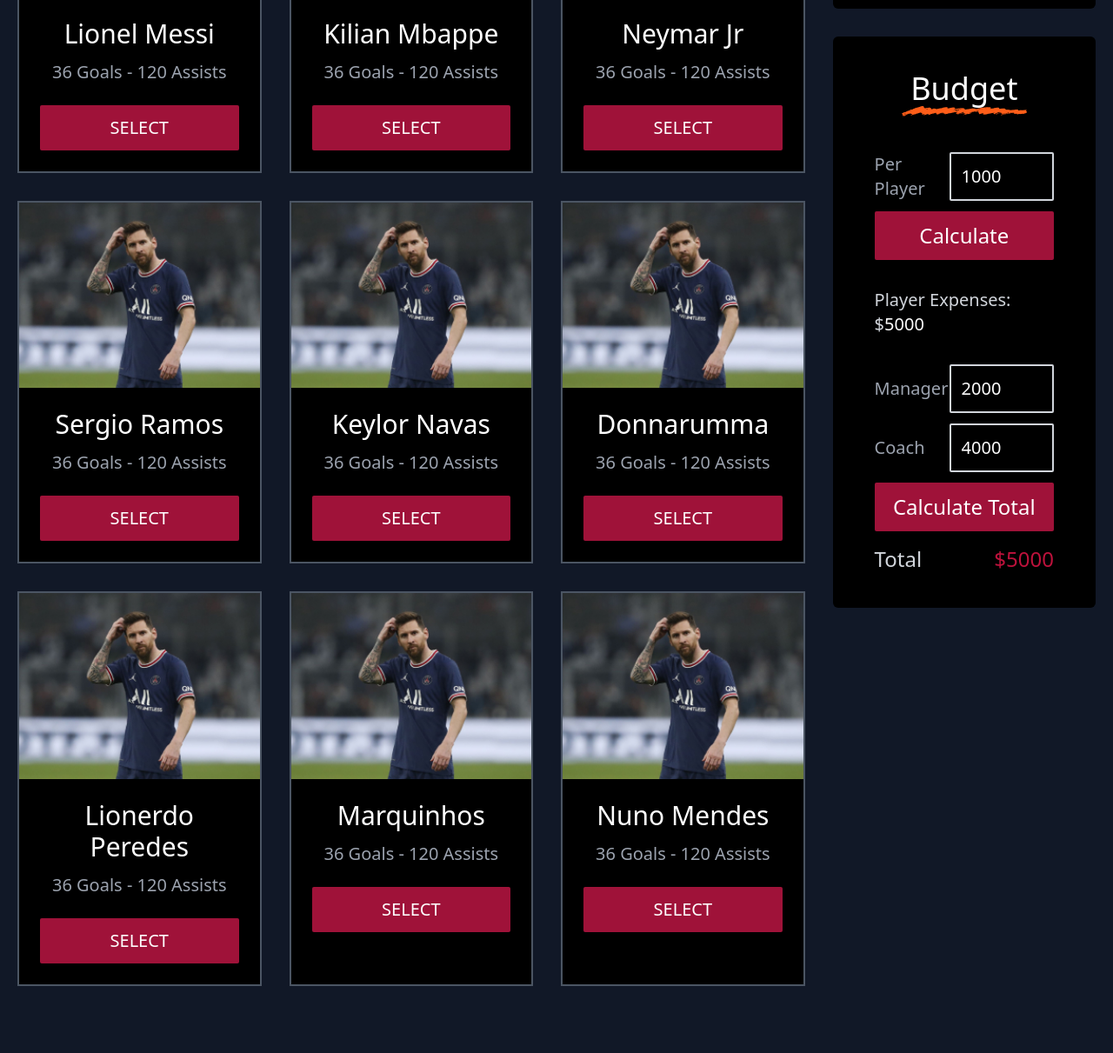
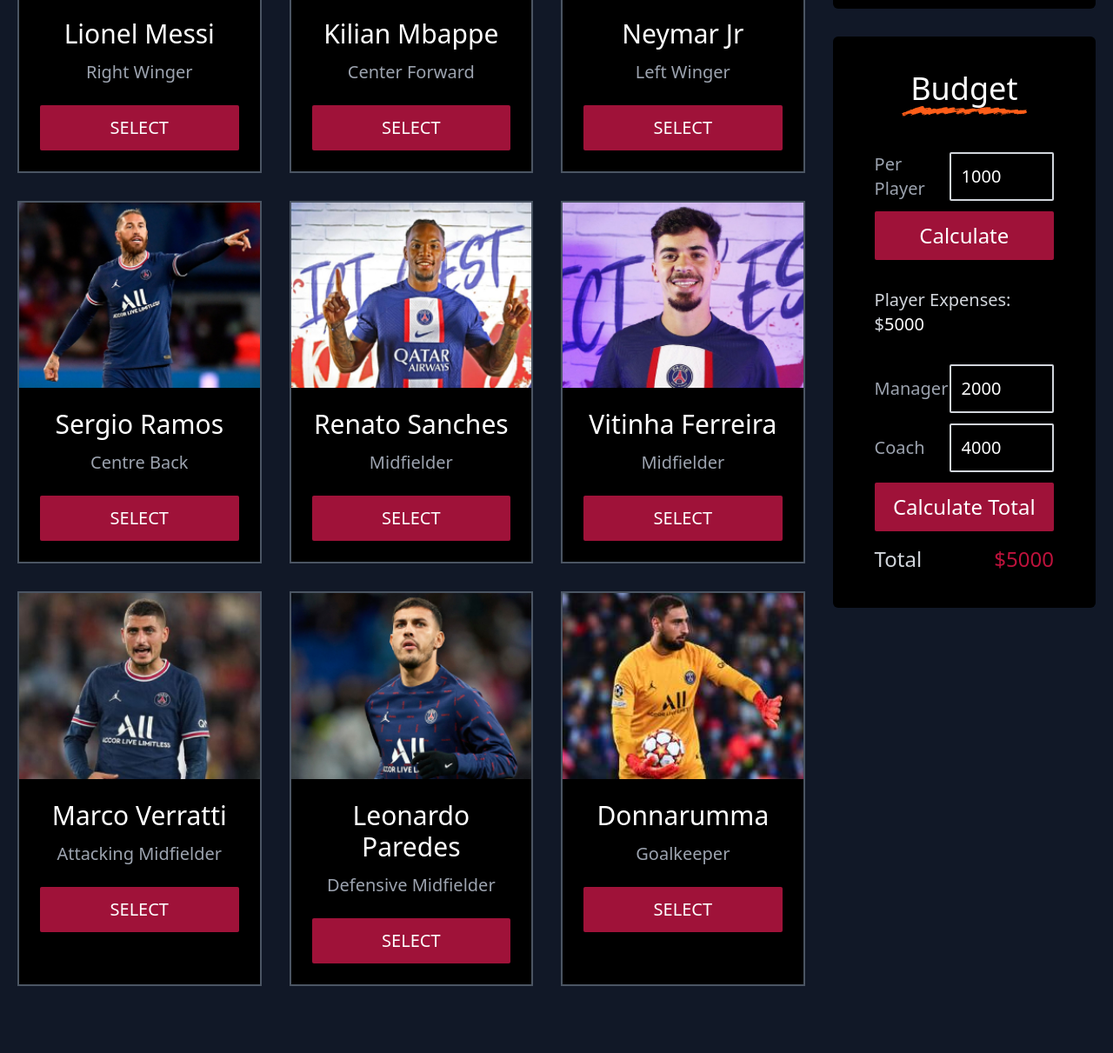
Before and after one commit to modasserjasim/betstar, a plain HTML site: page index.html in a window 1280 px wide. Shown: the part 778-1989 px from the top of the page at 87% size. Drawn offline with nearby package versions, Linux system fonts and the light colour scheme.

Commit message:
A few design edited

```diff
--- a/app.js
+++ b/app.js
@@ -13,6 +13,7 @@
         playerOrderList.appendChild(li);
     }
 }
+
 // find the player name using onclick function
 function playerToSelect(select){
     const playerName = select.parentNode.children[0].innerText;
--- a/index.html
+++ b/index.html
@@ -51,71 +51,71 @@
                                     <img class="w-full" src="images/messi.jpg" alt="Messi">
                                     <div class="p-6">
                                         <h2 class="text-3xl text-center">Lionel Messi</h2>
-                                        <p class="text-xl text-gray-400 text-center my-3">36 Goals - 120 Assists</p>
+                                        <p class="text-xl text-gray-400 text-center my-3">Right Winger</p>
                                         <button onclick="playerToSelect(this)" class="w-full bg-rose-800 p-3 mt-3 disabled:bg-gray-500 text-xl rounded-sm">SELECT</button>
                                     </div>
                                 </div>
                                 <div class="bg-black border-2 border-gray-600">
-                                    <img class="w-full" src="images/messi.jpg" alt="Messi">
+                                    <img class="w-full" src="images/mabppe.jpg" alt="Mbappe">
                                     <div class="p-6">
                                         <h2 class="text-3xl text-center">Kilian Mbappe</h2>
-                                        <p class="text-xl text-gray-400 text-center my-3">36 Goals - 120 Assists</p>
+                                        <p class="text-xl text-gray-400 text-center my-3">Center Forward</p>
                                         <button onclick="playerToSelect(this)" class="w-full bg-rose-800 p-3 mt-3 disabled:bg-gray-500 text-xl rounded-sm">SELECT</button>
                                     </div>
                                 </div>
                                 <div class="bg-black border-2 border-gray-600">
-                                    <img class="w-full" src="images/messi.jpg" alt="Messi">
+                                    <img class="w-full" src="images/neymar.jpg" alt="Neymar">
                                     <div class="p-6">
                                         <h2 class="text-3xl text-center">Neymar Jr</h2>
-                                        <p class="text-xl text-gray-400 text-center my-3">36 Goals - 120 Assists</p>
+                                        <p class="text-xl text-gray-400 text-center my-3">Left Winger</p>
                                         <button onclick="playerToSelect(this)" class="w-full bg-rose-800 p-3 mt-3 disabled:bg-gray-500 text-xl rounded-sm">SELECT</button>
                                     </div>
                                 </div>
                                 <div class="bg-black border-2 border-gray-600">
-                                    <img class="w-full" src="images/messi.jpg" alt="Messi">
+                                    <img class="w-full" src="images/ramos.jpg" alt="Messi">
                                     <div class="p-6">
                                         <h2 class="text-3xl text-center">Sergio Ramos</h2>
-                                        <p class="text-xl text-gray-400 text-center my-3">36 Goals - 120 Assists</p>
+                                        <p class="text-xl text-gray-400 text-center my-3">Centre Back</p>
                                         <button onclick="playerToSelect(this)" class="w-full bg-rose-800 p-3 mt-3 disabled:bg-gray-500 text-xl rounded-sm">SELECT</button>
                                     </div>
                                 </div>
                                 <div class="bg-black border-2 border-gray-600">
-                                    <img class="w-full" src="images/messi.jpg" alt="Messi">
+                                    <img class="w-full" src="images/player-5.jpg" alt="Messi">
                                     <div class="p-6">
-                                        <h2 class="text-3xl text-center">Keylor Navas</h2>
-                                        <p class="text-xl text-gray-400 text-center my-3">36 Goals - 120 Assists</p>
+                                        <h2 class="text-3xl text-center">Renato Sanches</h2>
+                                        <p class="text-xl text-gray-400 text-center my-3">Midfielder</p>
                                         <button onclick="playerToSelect(this)" class="w-full bg-rose-800 p-3 mt-3 disabled:bg-gray-500 text-xl rounded-sm">SELECT</button>
                                     </div>
                                 </div>
                                 <div class="bg-black border-2 border-gray-600">
-                                    <img class="w-full" src="images/messi.jpg" alt="Messi">
+                                    <img class="w-full" src="images/player-6.jpg" alt="Vitinha">
                                     <div class="p-6">
-                                        <h2 class="text-3xl text-center">Donnarumma</h2>
-                                        <p class="text-xl text-gray-400 text-center my-3">36 Goals - 120 Assists</p>
+                                        <h2 class="text-3xl text-center">Vitinha Ferreira</h2>
+                                        <p class="text-xl text-gray-400 text-center my-3">Midfielder</p>
                                         <button onclick="playerToSelect(this)" class="w-full bg-rose-800 p-3 mt-3 disabled:bg-gray-500 text-xl rounded-sm">SELECT</button>
                                     </div>
                                 </div>
                                 <div class="bg-black border-2 border-gray-600">
-                                    <img class="w-full" src="images/messi.jpg" alt="Messi">
+                                    <img class="w-full" src="images/veratti.jpg" alt="Veratti">
                                     <div class="p-6">
-                                        <h2 class="text-3xl text-center">Lionerdo Peredes</h2>
-                                        <p class="text-xl text-gray-400 text-center my-3">36 Goals - 120 Assists</p>
+                                        <h2 class="text-3xl text-center">Marco Verratti</h2>
+                                        <p class="text-xl text-gray-400 text-center my-3">Attacking Midfielder</p>
                                         <button onclick="playerToSelect(this)" class="w-full bg-rose-800 p-3 mt-3 disabled:bg-gray-500 text-xl rounded-sm">SELECT</button>
                                     </div>
                                 </div>
                                 <div class="bg-black border-2 border-gray-600">
-                                    <img class="w-full" src="images/messi.jpg" alt="Messi">
+                                    <img class="w-full" src="images/peredes.jpg" alt="Leonardo Paredes">
                                     <div class="p-6">
-                                        <h2 class="text-3xl text-center">Marquinhos</h2>
-                                        <p class="text-xl text-gray-400 text-center my-3">36 Goals - 120 Assists</p>
+                                        <h2 class="text-3xl text-center">Leonardo Paredes</h2>
+                                        <p class="text-xl text-gray-400 text-center my-3">Defensive Midfielder</p>
                                         <button onclick="playerToSelect(this)" class="w-full bg-rose-800 p-3 mt-3 disabled:bg-gray-500 text-xl rounded-sm">SELECT</button>
                                     </div>
                                 </div>
                                 <div class="bg-black border-2 border-gray-600">
-                                    <img class="w-full" src="images/messi.jpg" alt="Messi">
+                                    <img class="w-full" src="images/Donnarumma.jpg" alt="Donnarumma">
                                     <div class="p-6">
-                                        <h2 class="text-3xl text-center">Nuno Mendes</h2>
-                                        <p class="text-xl text-gray-400 text-center my-3">36 Goals - 120 Assists</p>
+                                        <h2 class="text-3xl text-center">Donnarumma</h2>
+                                        <p class="text-xl text-gray-400 text-center my-3">Goalkeeper</p>
                                         <button onclick="playerToSelect(this)" class="w-full bg-rose-800 p-3 mt-3 disabled:bg-gray-500 text-xl rounded-sm">SELECT</button>
                                     </div>
                                 </div>
```
Also changed, not shown: images/Donnarumma.jpg (added), images/peredes.jpg (added), images/veratti.jpg (added).
